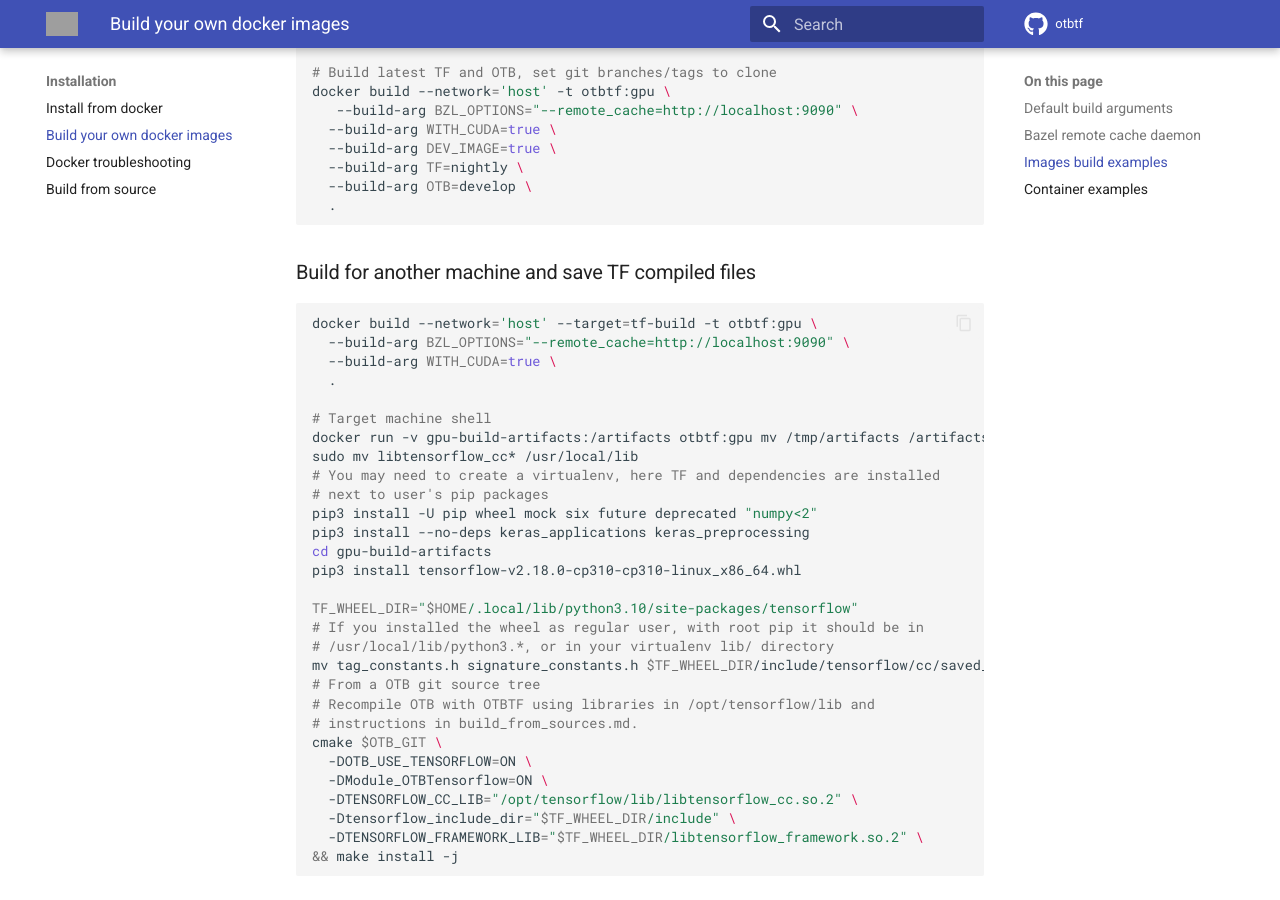
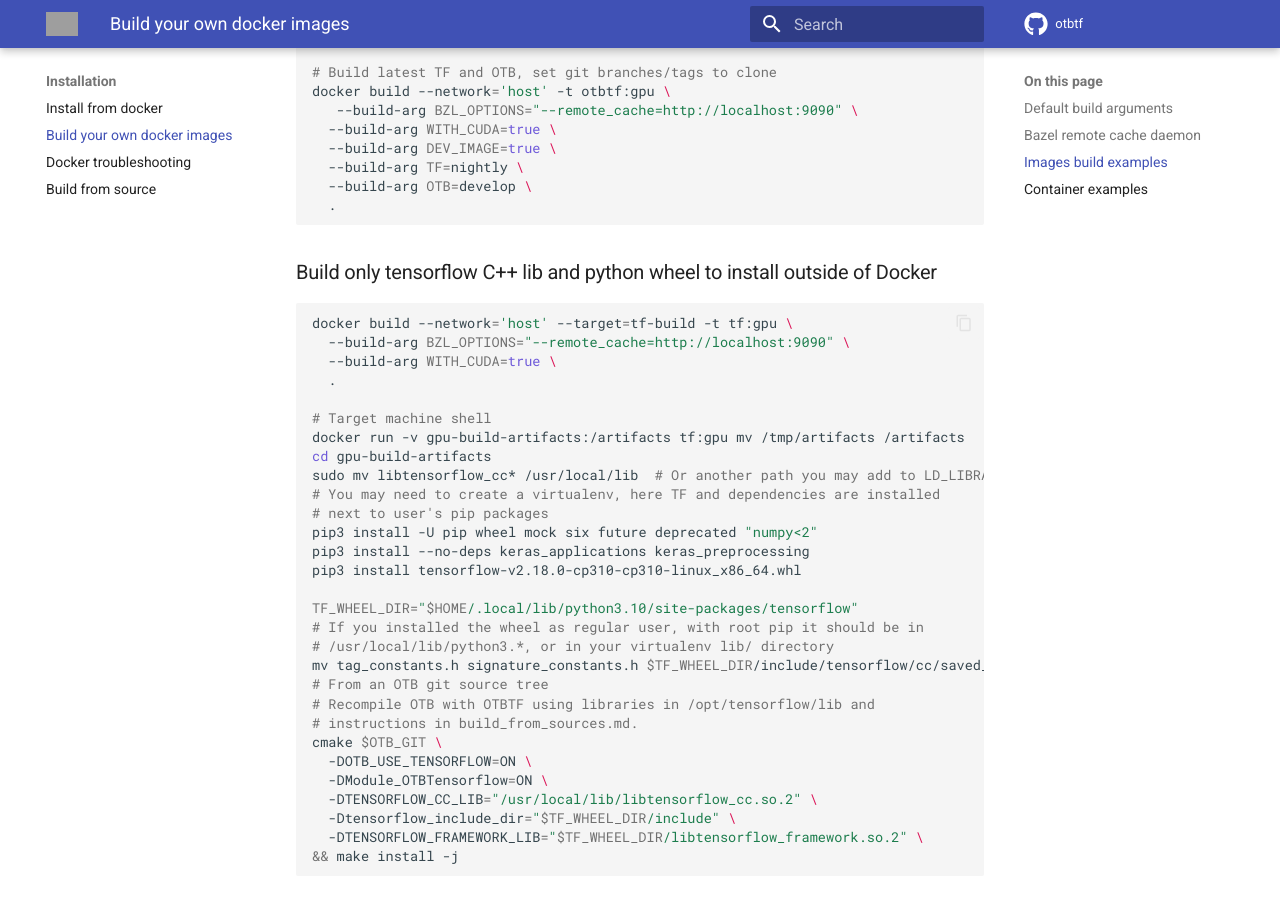
Before and after one commit to remicres/otbtf, an MkDocs documentation site: the page built from doc/docker_build.md, in a window 1280 px wide and 900 px high, scrolled down 1663 px. Built offline with MkDocs 1.6.1 and Material for MkDocs 9.7.7, drawn with Linux system fonts in a browser that asks for light colours; comment, search, counter and statistics services are not loaded; grey boxes are pictures that could not be loaded.

````diff
--- a/doc/docker_build.md
+++ b/doc/docker_build.md
@@ -83,35 +83,35 @@ docker build --network='host' -t otbtf:gpu \
   .
 ```
 
-### Build for another machine and save TF compiled files
+### Build only tensorflow C++ lib and python wheel to install outside of Docker
 
 ```bash
-docker build --network='host' --target=tf-build -t otbtf:gpu \
+docker build --network='host' --target=tf-build -t tf:gpu \
   --build-arg BZL_OPTIONS="--remote_cache=http://localhost:9090" \
   --build-arg WITH_CUDA=true \
   .
 
 # Target machine shell
-docker run -v gpu-build-artifacts:/artifacts otbtf:gpu mv /tmp/artifacts /artifacts
-sudo mv libtensorflow_cc* /usr/local/lib
+docker run -v gpu-build-artifacts:/artifacts tf:gpu mv /tmp/artifacts /artifacts
+cd gpu-build-artifacts
+sudo mv libtensorflow_cc* /usr/local/lib  # Or another path you may add to LD_LIBRARY_PATH
 # You may need to create a virtualenv, here TF and dependencies are installed
 # next to user's pip packages
 pip3 install -U pip wheel mock six future deprecated "numpy<2"
 pip3 install --no-deps keras_applications keras_preprocessing
-cd gpu-build-artifacts
 pip3 install tensorflow-v2.18.0-cp310-cp310-linux_x86_64.whl
 
 TF_WHEEL_DIR="$HOME/.local/lib/python3.10/site-packages/tensorflow"
 # If you installed the wheel as regular user, with root pip it should be in
 # /usr/local/lib/python3.*, or in your virtualenv lib/ directory
 mv tag_constants.h signature_constants.h $TF_WHEEL_DIR/include/tensorflow/cc/saved_model/
-# From a OTB git source tree
+# From an OTB git source tree
 # Recompile OTB with OTBTF using libraries in /opt/tensorflow/lib and
 # instructions in build_from_sources.md.
 cmake $OTB_GIT \
   -DOTB_USE_TENSORFLOW=ON \
   -DModule_OTBTensorflow=ON \
-  -DTENSORFLOW_CC_LIB="/opt/tensorflow/lib/libtensorflow_cc.so.2" \
+  -DTENSORFLOW_CC_LIB="/usr/local/lib/libtensorflow_cc.so.2" \
   -Dtensorflow_include_dir="$TF_WHEEL_DIR/include" \
   -DTENSORFLOW_FRAMEWORK_LIB="$TF_WHEEL_DIR/libtensorflow_framework.so.2" \
 && make install -j
````
Also changed, not shown: .gitlab-ci.yml (+11 -35 lines).
